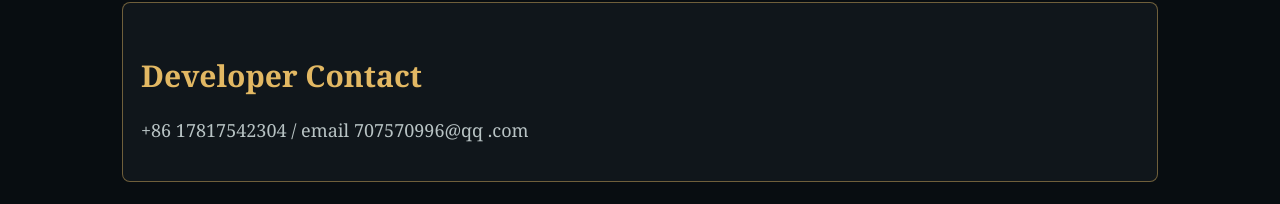
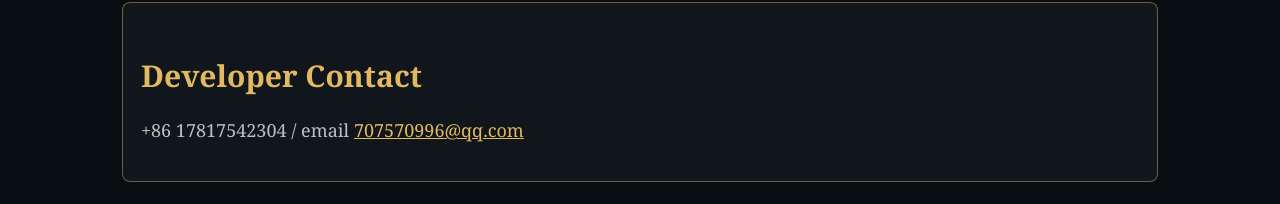
Before and after one commit to CrosswhiteHirt/Greyfeather, a plain HTML site: page index.html in a window 1280 px wide. Shown: the part 1270-1474 px from the top of the page. Drawn offline with Linux system fonts and the light colour scheme.

Commit message:
Add files via upload

```diff
--- a/index.html
+++ b/index.html
@@ -48,7 +48,7 @@ a { color:var(--gold); }
 </section>
 <section class="contact">
 <h2>Developer Contact</h2>
-<p>+86 17817542304 / email 707570996@qq .com</p>
+<p>+86 17817542304 / email <a href="mailto:707570996@qq.com">707570996@qq.com</a></p>
 </section>
 <p><a href="privacy.html">Privacy Policy</a></p>
 </main>
```
